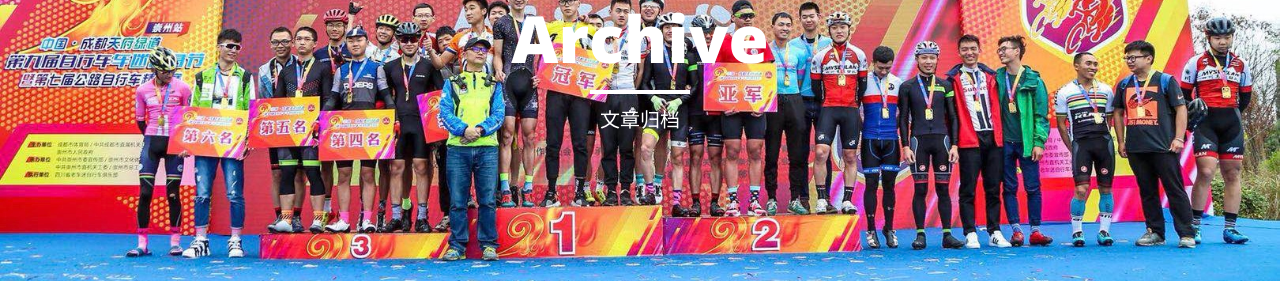
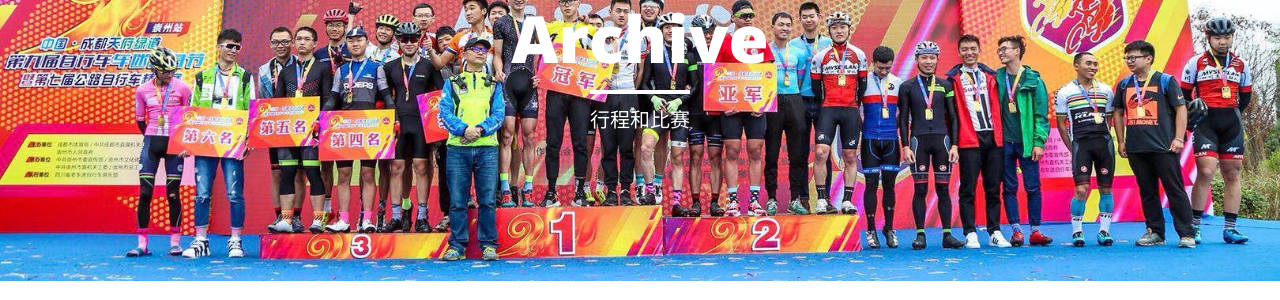
Before and after one commit to yyh712712/Blog-Template, a Jekyll site: the page built from archive.md, in a window 1280 px wide. Shown: the part 147-447 px from the top of the page. Built offline with Jekyll 4.4.1, drawn with Linux system fonts in a browser that asks for light colours; nearby versions of some CDN libraries.

Commit message:
Update archive.md

```diff
--- a/archive.md
+++ b/archive.md
@@ -1,7 +1,7 @@
 ---
 layout: page
 title: "Archive"
-description: "文章归档"
+description: "行程和比赛"
 header-img: "img/fullsizeoutput_5ee.jpeg"
 ---
 
```
